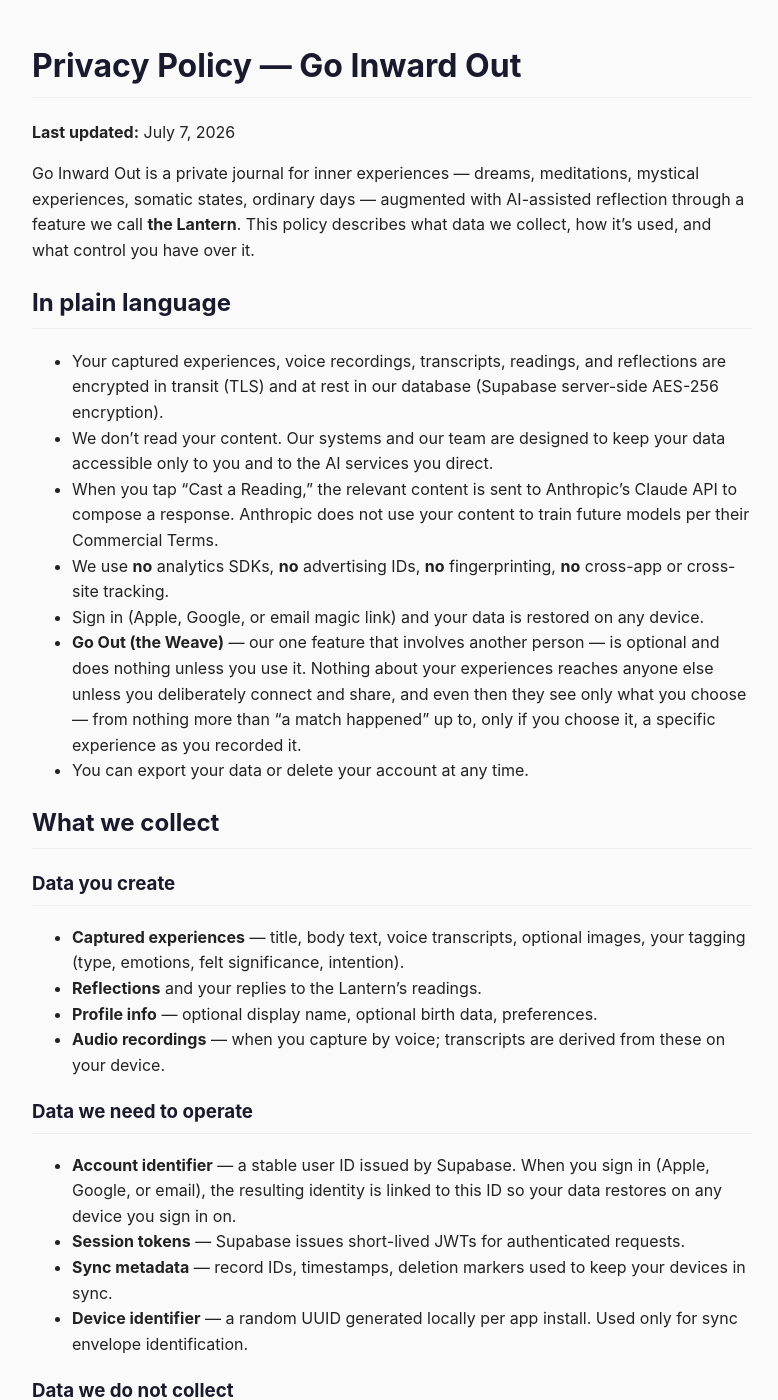
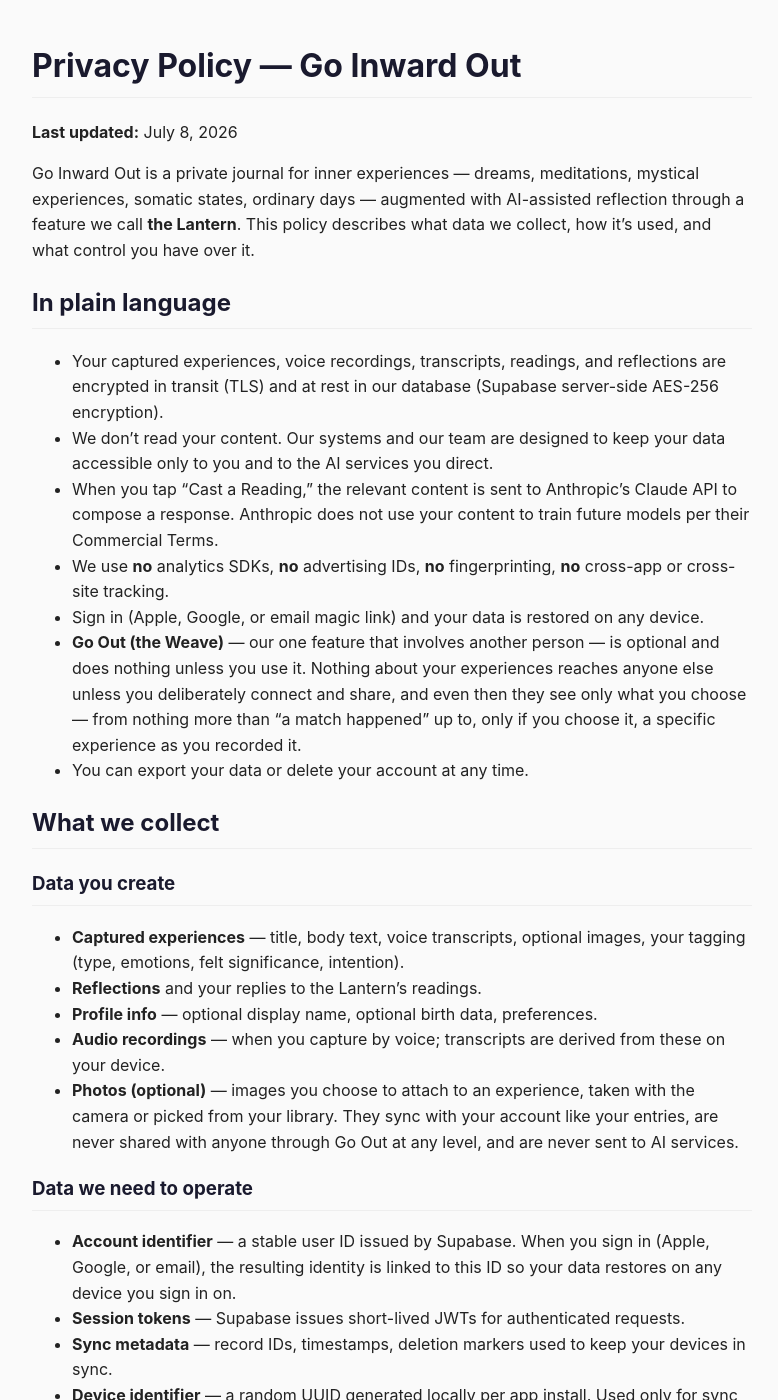
Before and after one commit to utahbiker/gio-prompts, a Jekyll site: the page built from PrivacyPolicy.md, in a window 1280 px wide and 1400 px high. Shown: the whole window, without its empty margins (248-1026 px from the left). Built offline with Jekyll 4.4.1, drawn with Linux system fonts in a browser that asks for light colours.

Commit message:
Privacy Policy: photos attached to experiences (Plates model, Build 117)
Adds the Photos bullet under Data-you-create and corrects the
camera/photo-library non-use claim — the app now uses both, only when
the user taps to attach. Approved by Jake 2026-07-08.

```diff
--- a/PrivacyPolicy.md
+++ b/PrivacyPolicy.md
@@ -5,7 +5,7 @@
 
 # Privacy Policy — Go Inward Out
 
-**Last updated:** July 7, 2026
+**Last updated:** July 8, 2026
 
 Go Inward Out is a private journal for inner experiences — dreams, meditations, mystical experiences, somatic states, ordinary days — augmented with AI-assisted reflection through a feature we call **the Lantern**. This policy describes what data we collect, how it's used, and what control you have over it.
 
@@ -27,6 +27,7 @@
 - **Reflections** and your replies to the Lantern's readings.
 - **Profile info** — optional display name, optional birth data, preferences.
 - **Audio recordings** — when you capture by voice; transcripts are derived from these on your device.
+- **Photos (optional)** — images you choose to attach to an experience, taken with the camera or picked from your library. They sync with your account like your entries, are never shared with anyone through Go Out at any level, and are never sent to AI services.
 
 ### Data we need to operate
 
```
